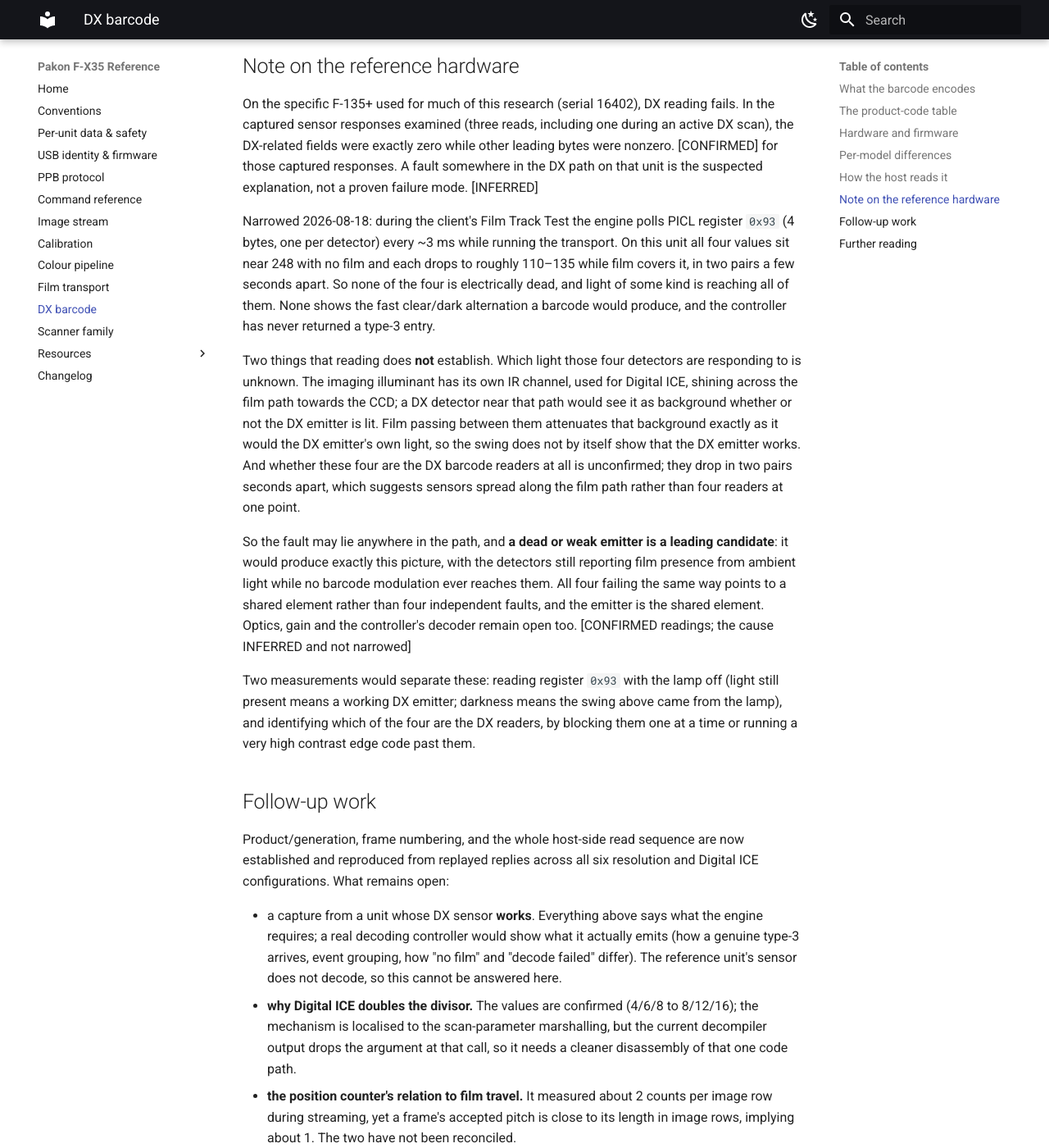
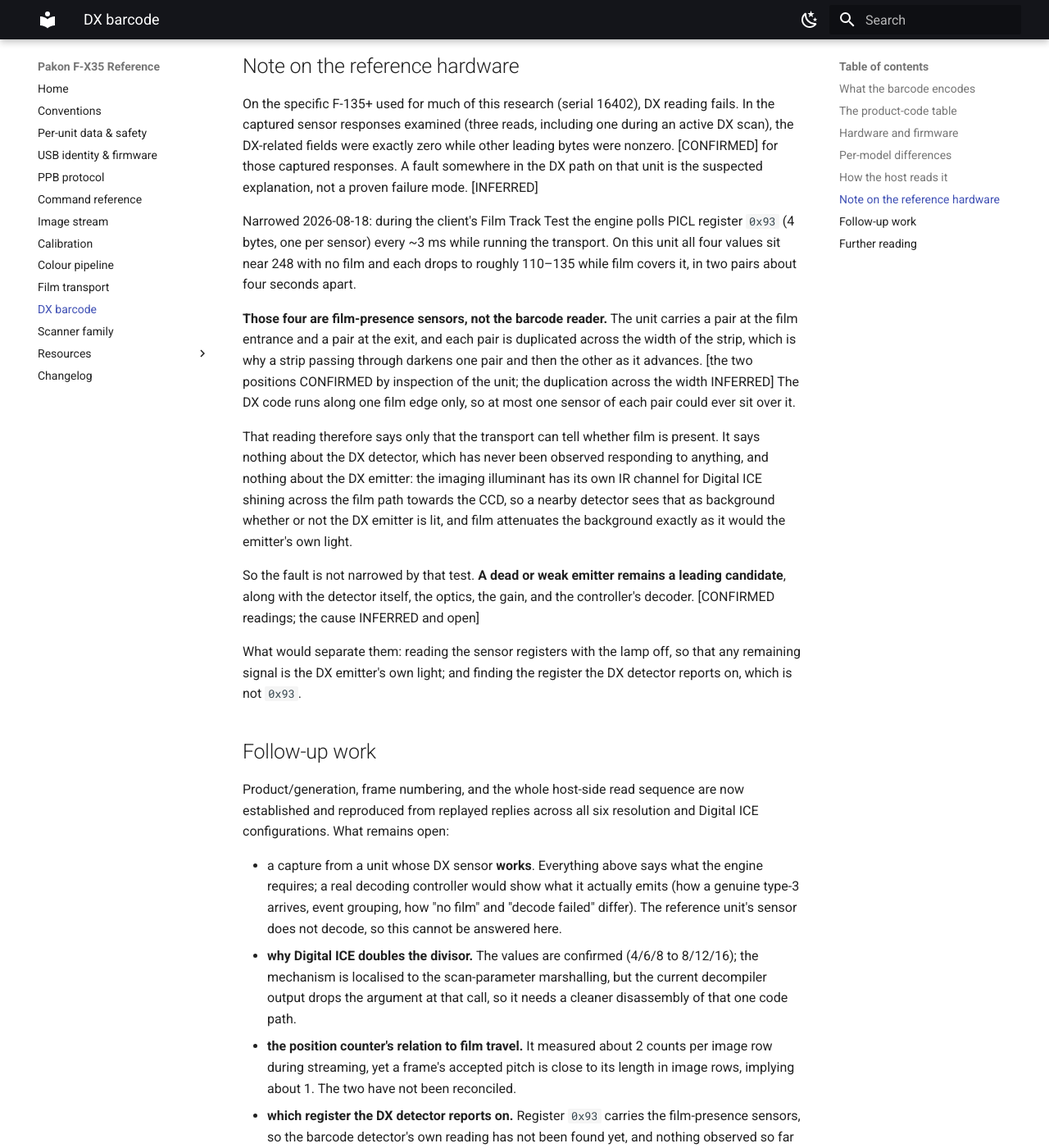
Before and after one commit to alibosworth/pakon-reference, an MkDocs documentation site: the page built from docs/dx-barcode.md, in a window 1280 px wide and 1400 px high, scrolled down 6705 px. Shown: the whole window at 82% size. Built offline with MkDocs 1.6.1 and Material for MkDocs 9.7.7, drawn with Linux system fonts in a browser that asks for light colours; some of the changed text lies outside the part shown.

Commit message:
DX barcode: register 0x93 is the film-presence sensors, not the DX reader
The unit has a sensor pair at the film entrance and another at the exit,
each pair duplicated across the width of the strip. That accounts for the
pattern the page recorded without explaining: one pair darkens, then the
other four seconds later, as a strip advances. The DX code runs along one
edge, so at most one sensor of each pair could sit over it.

The Film Track Test therefore shows only that the transport can sense
film. It exercises neither the DX detector, whose register is still not
identified, nor the DX emitter. The fault on the reference unit is not
narrowed by it, and finding the detector's register is now a follow-up
item.

```diff
--- a/docs/dx-barcode.md
+++ b/docs/dx-barcode.md
@@ -311,36 +311,34 @@
 explanation, not a proven failure mode. [INFERRED]
 
 Narrowed 2026-08-18: during the client's Film Track Test the engine polls
-PICL register `0x93` (4 bytes, one per detector) every ~3 ms while running
+PICL register `0x93` (4 bytes, one per sensor) every ~3 ms while running
 the transport. On this unit all four values sit near 248 with no film and
-each drops to roughly 110–135 while film covers it, in two pairs a few
-seconds apart. So none of the four is electrically dead, and light of some
-kind is reaching all of them. None shows the fast clear/dark alternation a
-barcode would produce, and the controller has never returned a type-3 entry.
+each drops to roughly 110–135 while film covers it, in two pairs about four
+seconds apart.
 
-Two things that reading does **not** establish. Which light those four
-detectors are responding to is unknown. The imaging illuminant has its own IR
-channel, used for Digital ICE, shining across the film path towards the CCD;
-a DX detector near that path would see it as background whether or not the DX
-emitter is lit. Film passing between them attenuates that background exactly
-as it would the DX emitter's own light, so the swing does not by itself show
-that the DX emitter works. And whether these four are the DX barcode readers
-at all is unconfirmed; they drop in two pairs seconds apart, which suggests
-sensors spread along the film path rather than four readers at one point.
+**Those four are film-presence sensors, not the barcode reader.** The unit
+carries a pair at the film entrance and a pair at the exit, and each pair is
+duplicated across the width of the strip, which is why a strip passing through
+darkens one pair and then the other as it advances. [the two positions
+CONFIRMED by inspection of the unit; the duplication across the width
+INFERRED] The DX code runs along one film edge only, so at most one sensor of
+each pair could ever sit over it.
 
-So the fault may lie anywhere in the path, and **a dead or weak emitter is a
-leading candidate**: it would produce exactly this picture, with the
-detectors still reporting film presence from ambient light while no barcode
-modulation ever reaches them. All four failing the same way points to a shared
-element rather than four independent faults, and the emitter is the shared
-element. Optics, gain and the controller's decoder remain open too.
-[CONFIRMED readings; the cause INFERRED and not narrowed]
+That reading therefore says only that the transport can tell whether film is
+present. It says nothing about the DX detector, which has never been observed
+responding to anything, and nothing about the DX emitter: the imaging
+illuminant has its own IR channel for Digital ICE shining across the film path
+towards the CCD, so a nearby detector sees that as background whether or not
+the DX emitter is lit, and film attenuates the background exactly as it would
+the emitter's own light.
 
-Two measurements would separate these: reading register `0x93` with the lamp
-off (light still present means a working DX emitter; darkness means the swing
-above came from the lamp), and identifying which of the four are the DX
-readers, by blocking them one at a time or running a very high contrast edge
-code past them.
+So the fault is not narrowed by that test. **A dead or weak emitter remains a
+leading candidate**, along with the detector itself, the optics, the gain, and
+the controller's decoder. [CONFIRMED readings; the cause INFERRED and open]
+
+What would separate them: reading the sensor registers with the lamp off, so
+that any remaining signal is the DX emitter's own light; and finding the
+register the DX detector reports on, which is not `0x93`.
 
 ## Follow-up work
 
@@ -361,6 +359,9 @@
   counts per image row during streaming, yet a frame's accepted pitch is close
   to its length in image rows, implying about 1. The two have not been
   reconciled.
+- **which register the DX detector reports on.** Register `0x93` carries the
+  film-presence sensors, so the barcode detector's own reading has not been
+  found yet, and nothing observed so far shows it responding at all.
 - **the distance along the film path from the DX detectors to the CCD line**,
   measured on the machine. The engine carries two constants that are plainly
   distances, and converting them at a 38 mm frame pitch gives the shift it
```
Also changed, not shown: docs/CHANGELOG.md (+10 -0 lines).
